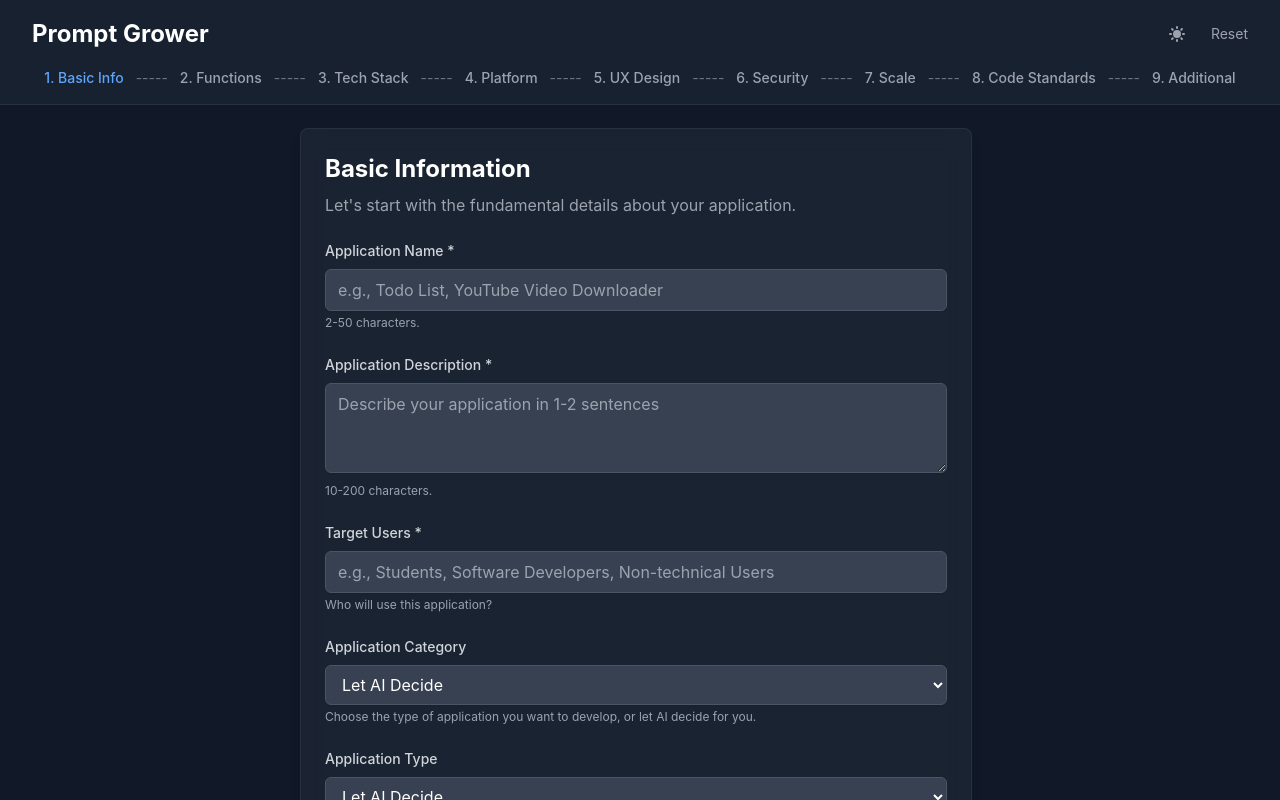
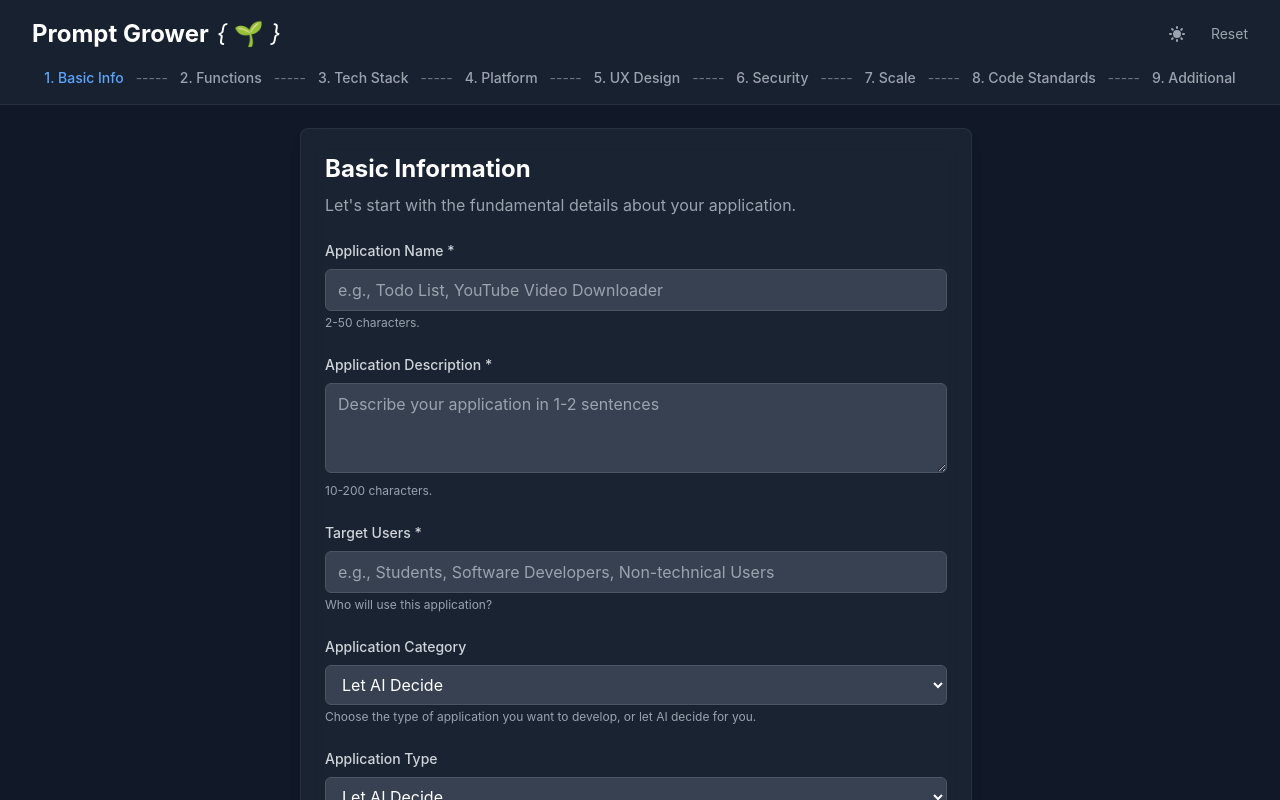
Before and after one commit to XujunNoahWang/promptgrower, a React (Vite) app: page /step/1 in a window 1280 px wide. Shown: the top 800 px of the page. Built offline with nearby package versions, Linux system fonts and the light colour scheme.

Commit message:
feat: add plant icon to header - Add  plant icon with styled brackets {  } - Bracket colors adapt to theme (black in light mode, white in dark mode) - Icon positioned next to Prompt Grower title

```diff
--- a/src/App.tsx
+++ b/src/App.tsx
@@ -103,10 +103,11 @@ const App: React.FC = () => {
           <header className="fixed top-0 left-0 right-0 z-50 bg-white/60 dark:bg-gray-800/60 backdrop-blur-lg shadow-sm border-b border-gray-200/50 dark:border-gray-700/50">
             <div className="max-w-7xl mx-auto px-4 sm:px-6 lg:px-8">
               <div className="flex justify-between items-center py-4">
-                <div className="flex items-center">
+                <div className="flex items-center space-x-2">
                   <h1 className="text-2xl font-bold text-gray-900 dark:text-white">
                     Prompt Grower
                   </h1>
+                  <span className="text-2xl"><em className="text-black dark:text-white">&#123;</em> 🌱 <em className="text-black dark:text-white">&#125;</em></span>
                 </div>
                 <div className="flex items-center space-x-4">
                   <button
```
